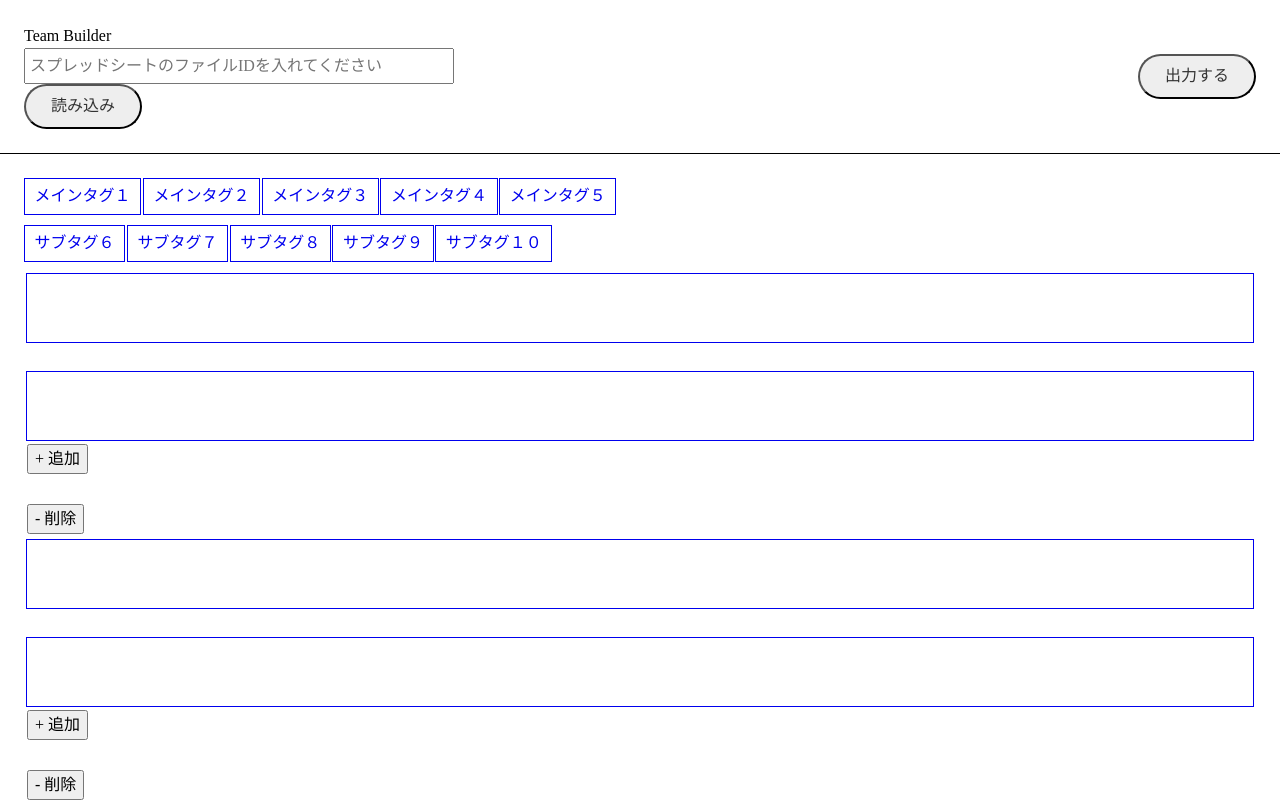
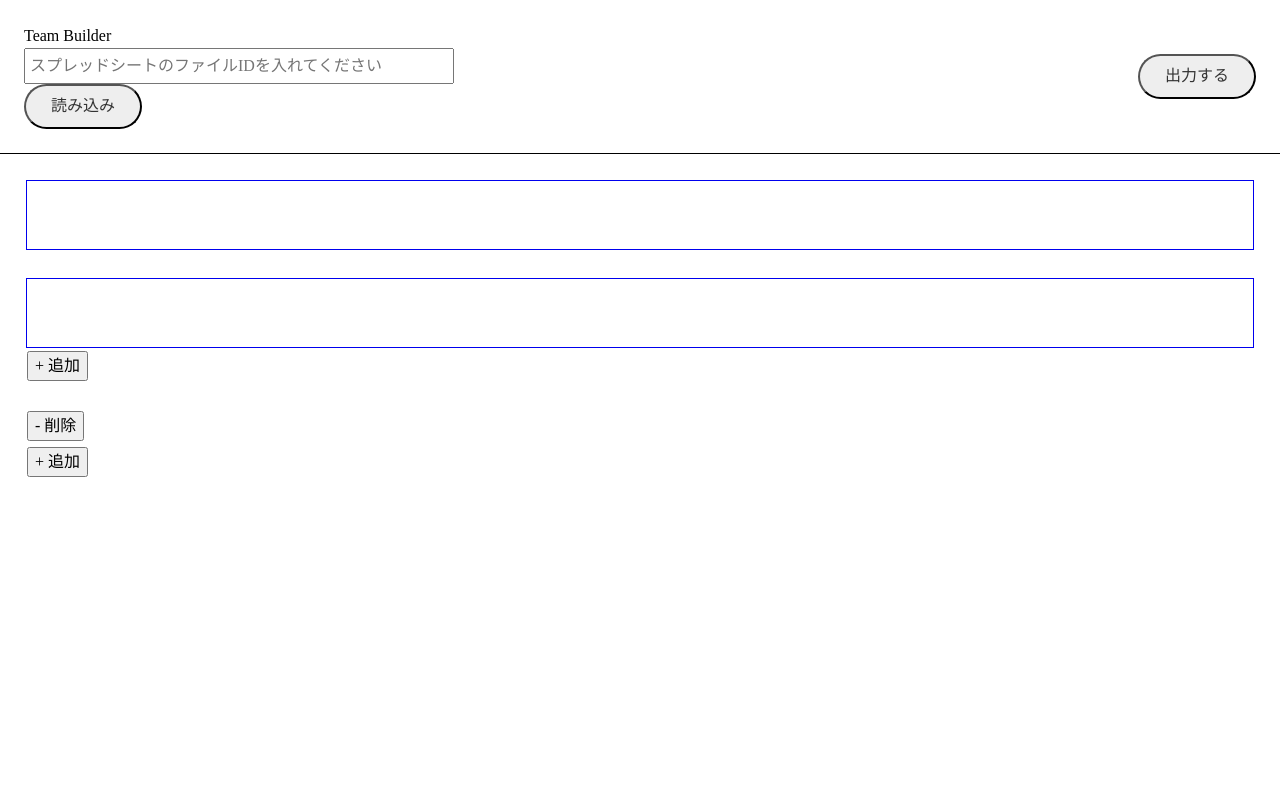
Before and after one commit to trancore/gas-team-builder, a React (Vite) app: page / in a window 1280 px wide. Shown: the top 802 px of the page. Built offline with nearby package versions, Linux system fonts and the light colour scheme; what gas-client would draw is missing.

Commit message:
feature: disolay main tags and sub tags

```diff
--- a/src/app.tsx
+++ b/src/app.tsx
@@ -2,16 +2,43 @@ import { DndProvider } from "react-dnd/dist/core/DndProvider";
 import { HTML5Backend } from "react-dnd-html5-backend";
 import Header from "~/components/Header/Header";
 import Content from "~/components/Content/Content";
-import useTags from "./hooks/useTags";
+import useTags from "~/hooks/useTags";
+import useForm from "~/hooks/useForm";
 
 export default function App() {
-  const { getTags } = useTags();
+  const { inputText, setInputText } = useForm();
+  const { mainTags, subTags, setMainTags, setSubTags, getTags } = useTags();
+
+  async function readSpreadSheet() {
+    const tags = await getTags(inputText);
+    if (tags === undefined) return;
+
+    tags.forEach((tag) => {
+      if (tag.isMainTag) {
+        return setMainTags((prev) => {
+          return [...prev, tag];
+        });
+      }
+      return setSubTags((prev) => {
+        return [...prev, tag];
+      });
+    });
+  }
 
   return (
     <>
-      <Header getTags={getTags} />
+      <Header
+        inputText={inputText}
+        read={readSpreadSheet}
+        setInputText={setInputText}
+      />
       <DndProvider backend={HTML5Backend}>
-        <Content />
+        <Content
+          mainTags={mainTags}
+          subTags={subTags}
+          setMainTags={setMainTags}
+          setSubTags={setSubTags}
+        />
       </DndProvider>
     </>
   );
--- a/src/components/Content/Content.tsx
+++ b/src/components/Content/Content.tsx
@@ -2,32 +2,26 @@ import styles from "~/components/Content/Content.module.scss";
 import Tag from "~/components/Tag/Tag";
 import Group from "~/components/Group/Group";
 import AdditionalGroup from "~/components/Group/AdditionalGroup";
-import { useState } from "react";
+import { Dispatch, SetStateAction, useState } from "react";
 import { DragObjectTag } from "~/types/dragAndDrop";
 import { Group as GroupType } from "~/types/group";
 import { useDrop } from "react-dnd/dist/hooks/useDrop/useDrop";
 import { ITEM_TYPES } from "~/constants/dragAndDrop";
 
-export default function Content() {
-  const [mainTags, setMainTags] = useState<DragObjectTag[]>([
-    { id: "1", name: "メインタグ１", isMainTag: true },
-    { id: "2", name: "メインタグ２", isMainTag: true },
-    { id: "3", name: "メインタグ３", isMainTag: true },
-    { id: "4", name: "メインタグ４", isMainTag: true },
-    { id: "5", name: "メインタグ５", isMainTag: true },
-  ]);
-  const [subTags, setSubTags] = useState<DragObjectTag[]>([
-    { id: "6", name: "サブタグ６", isMainTag: false },
-    { id: "7", name: "サブタグ７", isMainTag: false },
-    { id: "8", name: "サブタグ８", isMainTag: false },
-    { id: "9", name: "サブタグ９", isMainTag: false },
-    { id: "10", name: "サブタグ１０", isMainTag: false },
-  ]);
-  const [groups, setGroups] = useState<GroupType[]>([
-    { main: {}, sub: [{}] },
-    { main: {}, sub: [{}] },
-    { main: {}, sub: [{}] },
-  ]);
+type Props = {
+  mainTags: DragObjectTag[];
+  subTags: DragObjectTag[];
+  setMainTags: Dispatch<SetStateAction<DragObjectTag[]>>;
+  setSubTags: Dispatch<SetStateAction<DragObjectTag[]>>;
+};
+
+export default function Content({
+  mainTags,
+  subTags,
+  setMainTags,
+  setSubTags,
+}: Props) {
+  const [groups, setGroups] = useState<GroupType[]>([{ main: {}, sub: [{}] }]);
 
   // eslint-disable-next-line @typescript-eslint/no-unused-vars
   const [_, drop] = useDrop<DragObjectTag>(() => ({
--- a/src/components/Header/Header.tsx
+++ b/src/components/Header/Header.tsx
@@ -1,20 +1,15 @@
 import styles from "~/components/Header/Header.module.scss";
 import TextForm from "~/components/Form/TextForm";
 import Button from "~/components/Button/Button";
-import useForm from "~/hooks/useForm";
-import { DragObjectTag } from "~/types/dragAndDrop";
+import { Dispatch } from "react";
 
 type Props = {
-  getTags: (spreadSheetId: string) => Promise<DragObjectTag[] | undefined>;
+  inputText: string;
+  read: () => void;
+  setInputText: Dispatch<React.SetStateAction<string>>;
 };
 
-export default function Header({ getTags }: Props) {
-  const { inputText, setInputText } = useForm();
-
-  async function read() {
-    const tags = await getTags(inputText);
-    console.log("🚀 ~ read ~ tags:", tags);
-  }
+export default function Header({ inputText, read, setInputText }: Props) {
   function output() {}
 
   return (
--- a/src/hooks/useTags.ts
+++ b/src/hooks/useTags.ts
@@ -6,8 +6,8 @@ import * as server from "../../server/code.ts";
 const { serverFunctions } = new GASClient<typeof server>();
 
 export default function useTags() {
-  const [mainTags, setMainTags] = useState<DragObjectTag[]>();
-  const [subTags, setSubTags] = useState<DragObjectTag[]>();
+  const [mainTags, setMainTags] = useState<DragObjectTag[]>([]);
+  const [subTags, setSubTags] = useState<DragObjectTag[]>([]);
 
   function parsValues(values: unknown[][]) {
     const header = values[0] as string[];
```
